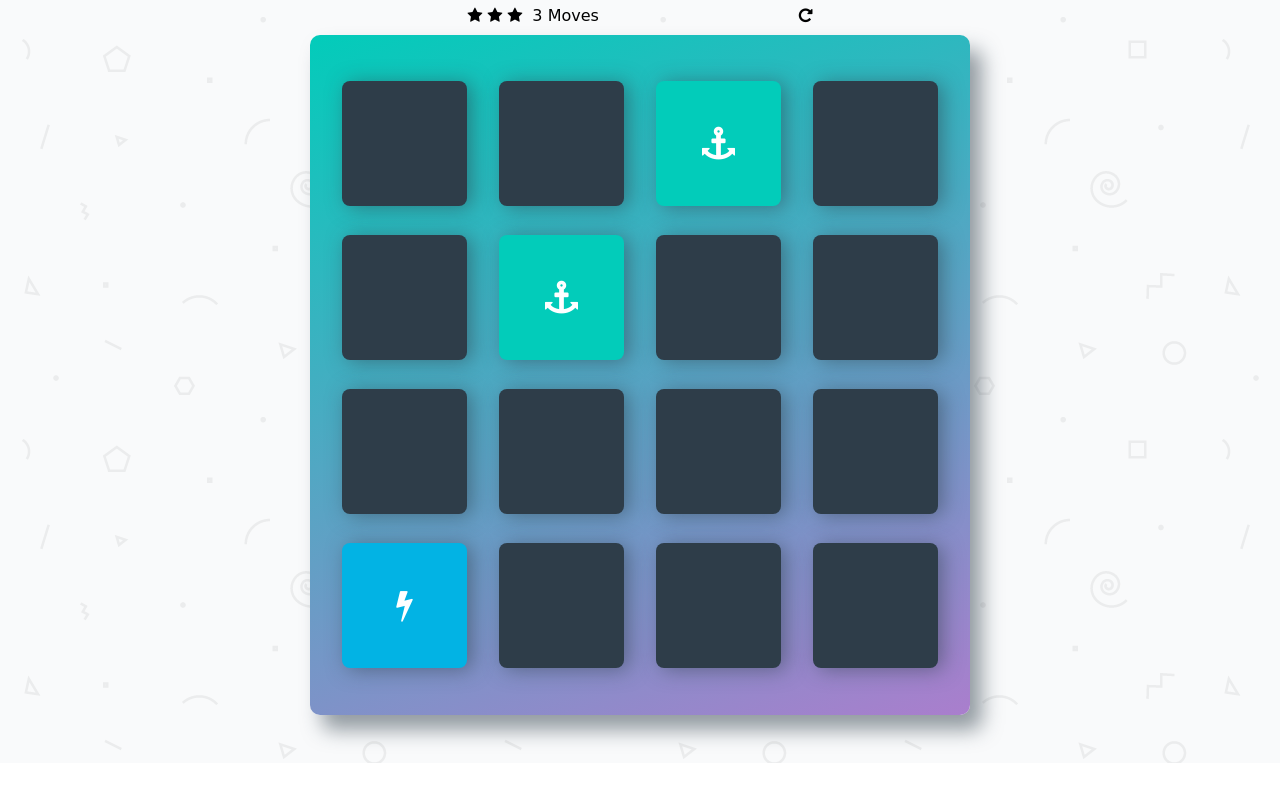
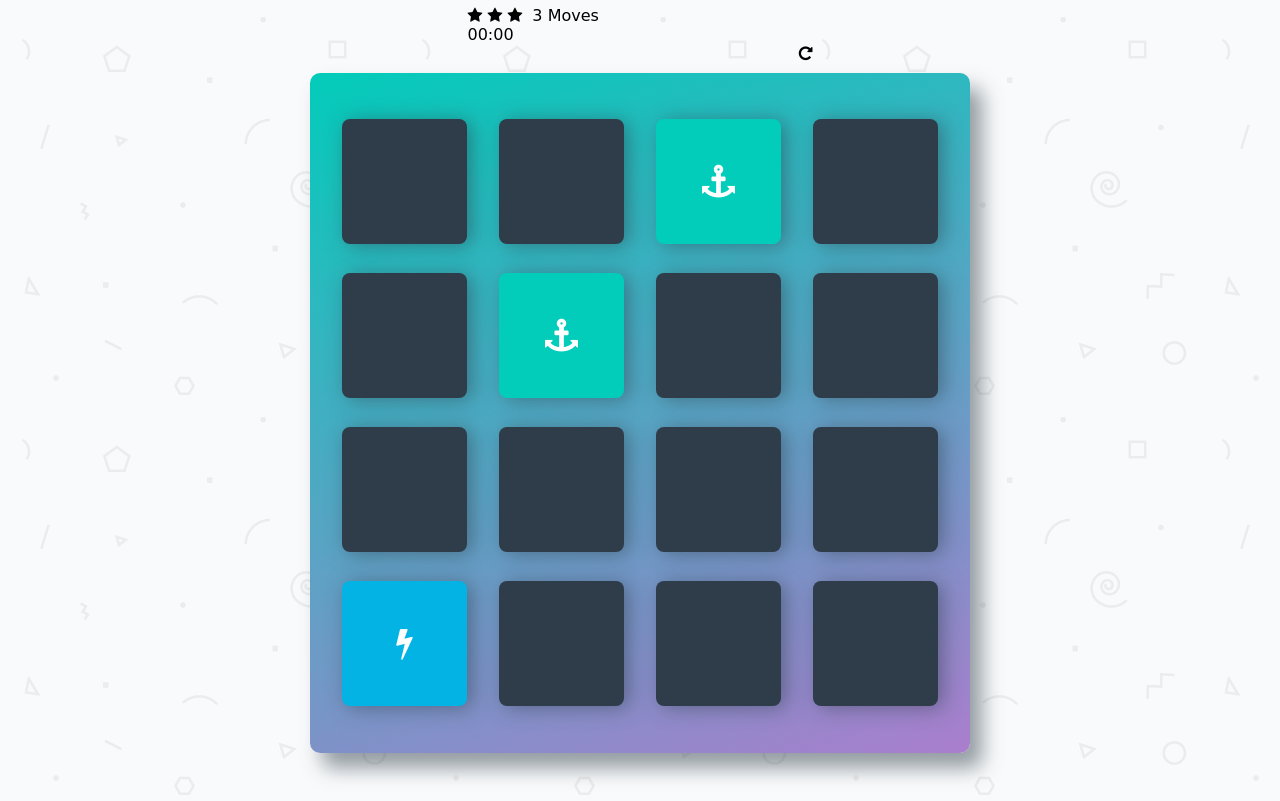
Before and after one commit to Kenifx/memory-game_zh, a plain HTML site: page index.html in a window 1280 px wide. Shown: the part 80-881 px from the top of the page. Before the commit the page ends 843 px from the top, so only its background shows below. Drawn offline with Linux system fonts and the light colour scheme; a web font is replaced by a local one.

Commit message:
Update index.html
Add timer div into index.html

```diff
--- a/index.html
+++ b/index.html
@@ -4,6 +4,8 @@
     <meta charset="utf-8">
     <title>Matching Game</title>
     <meta name="description" content="">
+    <!-- responsive -->
+    <meta name="viewport" content="width=device-width, initial-scale=1.0">
     <link rel="stylesheet prefetch" href="https://maxcdn.bootstrapcdn.com/font-awesome/4.6.1/css/font-awesome.min.css">
     <link rel="stylesheet prefetch" href="https://fonts.googleapis.com/css?family=Coda">
     <link rel="stylesheet" href="css/app.css">
@@ -24,6 +26,14 @@
 
         	<span class="moves">3</span> Moves
 
+            <!--timer-->
+            <div class="timer-">
+                <div id="timer">
+                    <span id="time-info">00:00</span>
+                </div>
+            </div>
+
+            <!-- restart button -->
             <div class="restart">
         		<i class="fa fa-repeat"></i>
         	</div>
```
